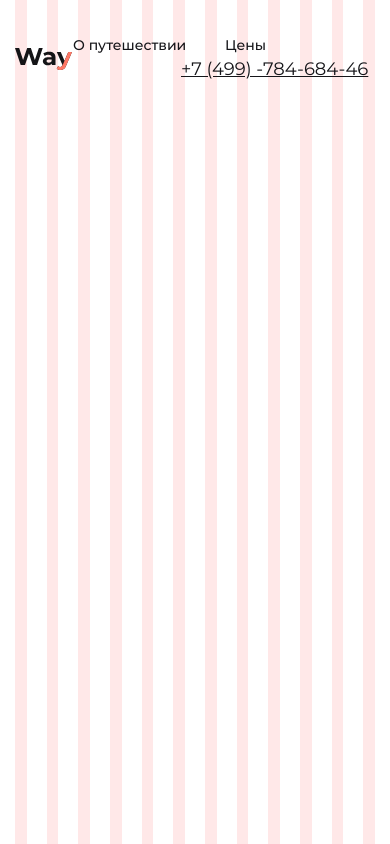
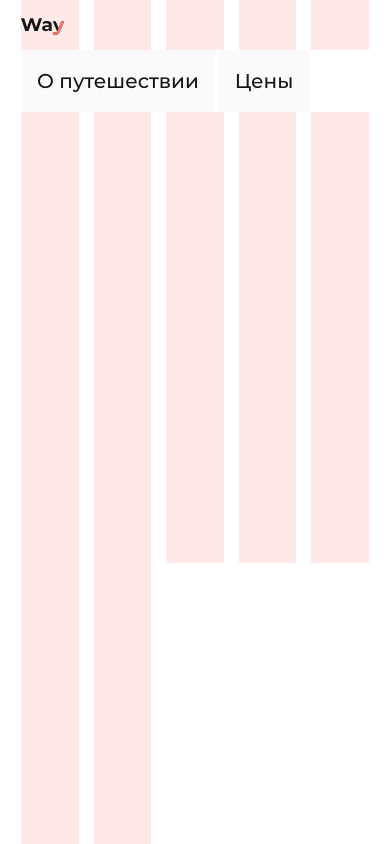
Before and after one commit to AlexZaw/Zawgorodniy_way, a website: page source/index.html in a window 390 px wide. Drawn offline with nearby package versions, Linux system fonts and the light colour scheme; files that its build step writes are made by us from their sources.

Commit message:
feat: add adaptive to header

```diff
--- a/source/index.html
+++ b/source/index.html
@@ -8,7 +8,7 @@
   <link rel="stylesheet" href="./css/style.min.css">
 </head>
 
-<body class="page__body">
+<body class="page__body no-js">
   <div class="page-pixel"></div>
   <div class="page-grid">
     <div class="page-grid__col"></div>
@@ -25,20 +25,22 @@
     <div class="page-grid__col"></div>
   </div>
   <header class="page-header">
-    <div class="page__container">
+    <div class="page__container page__container--header">
       <div class="page-header__wrapper">
-        <span class="logo">
-          <a><img src="./img/logo.svg" alt="Way logo"></a>
-        </span>
-        <nav class="main-nav">
-          <a class="main-nav__link" href="#">О путешествии</a>
-          <a class="main-nav__link" href="#">Цены</a>
-          <a class="main-nav__link main-nav__link--phone icon"
-          href="tel:+749978468446">+7 (499)&nbsp;-784-684-46</a>
+          <a class="logo"><img src="./img/logo.svg" alt="Way logo" width="57" height="22"></a>
+          <button class="main-nav__control main-nav__control--hidden icon" type="button" hidden></button>
+          <nav class="main-nav main-nav--closed">
+          <div class="main-nav__links">
+            <a class="main-nav__link main-nav__link--arrow icon" href="#">О путешествии</a>
+            <a class="main-nav__link main-nav__link--arrow icon" href="#">Цены</a>
+            <a class="main-nav__link main-nav__link--phone icon"
+            href="tel:+749978468446">+7&nbsp;(499)&nbsp;-784-684-46</a>
+          </div>
         </nav>
       </div>
     </div>
   </header>
+  <script src="./js/scripts.min.js"></script>
 </body>
 
 </html>
--- a/source/sass/blocks/icon.scss
+++ b/source/sass/blocks/icon.scss
@@ -11,4 +11,5 @@
   mask-position: center;
   mask-repeat: no-repeat;
   background-color: var(--icon-color);
+  transition: background-color 0.1s;
 }
--- /dev/null
+++ b/source/sass/blocks/logo.scss
@@ -0,0 +1,10 @@
+.logo img {
+  width: 57px;
+  height: 22px;
+  vertical-align: middle;
+
+  @media (max-width: 1023px) {
+    width: 44px;
+    height: 17px;
+  }
+}
--- a/source/sass/blocks/main-nav.scss
+++ b/source/sass/blocks/main-nav.scss
@@ -1,9 +1,74 @@
 .main-nav {
+  justify-self: end;
   font-size: 14px;
   font-weight: 500;
+  background-color: var(--bg-basic);
+
+  @media (max-width: 1023px) {
+    position: absolute;
+    background-color: var(--bg-basic);
+    top: 100%;
+    display: grid;
+    align-content: start;
+    max-width: 320px;
+    width: 100%;
+    min-height: 568px;
+
+    &--closed {
+      display: none;
+    }
+  }
+}
+
+.main-nav__control {
+  position: relative;
+  width: 72px;
+  height: 50px;
+  padding: 0;
+  border: none;
+  background-color: var(--bg-button);
+
+  &--hidden {
+    visibility: hidden;
+  }
+
+  &::before {
+    transform: translate(-50%, -50%);
+    width: 28px;
+    height: 15px;
+    --icon-color: var(--bg-basic);
+    mask-image: url("../../img/stack.svg#menu");
+  }
+
+  &--close {
+    background-color: var(--bg-basic);
+
+    &::before {
+      --icon-color: var(--c-text-secondary);
+      mask-image: url("../../img/stack.svg#close-menu");
+    }
+  }
+
+  @media (max-width: 1023px) {
+    display: initial;
+    justify-self: end;
+  }
+
+  @media (max-width: 320px) {
+    width: 50px;
+    height: 50px;
+  }
+}
+
+.main-nav__links {
+  @media (max-width: 1023px) {
+    display: grid;
+    row-gap: 30px;
+  }
 }
 
 .main-nav__link {
+  box-sizing: border-box;
   text-decoration: none;
   color: var(--c-text-secondary);
   transition: color 0.1s;
@@ -12,8 +77,35 @@
     margin-left: 35px;
   }
 
-  &:hover {
+  &:hover,
+  &:focus {
     color: var(--c-text-hover);
+  }
+
+  @media (max-width: 1023px) {
+    padding: 17px 16px;
+    font-size: 20px;
+    line-height: 140%;
+    background-color: var(--bg-nav-link);
+
+    &:not(:first-child) {
+      margin-left: 0;
+    }
+
+    &--arrow {
+      &:hover::before,
+      &:focus::before {
+        --icon-color: currentColor;
+      }
+
+      &::before {
+        right: 25px;
+        width: 7px;
+        height: 12px;
+        --icon-color: var(--c-text-primary);
+        mask-image: url("../../img/stack.svg#arrow-gt");
+      }
+    }
   }
 
   &--phone {
@@ -29,9 +121,33 @@
       --icon-color: currentColor;
       mask-image: url("../../img/stack.svg#phone");
     }
+
+    @media (max-width: 1023px) {
+      display: none;
+    }
   }
 }
 
 .main-nav__link + .main-nav__link--phone {
   margin-left: 108px;
 }
+
+.no-js .main-nav {
+  @media (max-width: 1023px) {
+    position: static;
+    display: initial;
+    grid-column: 1 / -1;
+    max-width: 100%;
+    min-height: auto;
+  }
+}
+
+.no-js .main-nav__links {
+  @media (max-width: 1023px) {
+    display: block;
+  }
+}
+
+.no-js .main-nav__link:not(.main-nav__link--phone) {
+  display: inline-block;
+}
--- a/source/sass/blocks/page-header.scss
+++ b/source/sass/blocks/page-header.scss
@@ -1,10 +1,20 @@
 .page-header {
   padding-top: 36px;
   padding-bottom: 32px;
+
+  @media (max-width: 1023px) {
+    padding-top: 0;
+    padding-bottom: 0;
+  }
 }
 
 .page-header__wrapper {
-  display: flex;
-  justify-content: space-between;
+  display: grid;
+  grid-template-columns: max-content 1fr;
   align-items: center;
+
+  @media (max-width: 1023px) {
+    position: relative;
+    align-items: center;
+  }
 }
--- a/source/sass/blocks/page.scss
+++ b/source/sass/blocks/page.scss
@@ -13,6 +13,12 @@
   right: 0;
   left: 0;
   bottom: 0;
+
+  @media (max-width: 768px) {
+    grid-template-columns: repeat(5, 1fr);
+    column-gap: 15px;
+    padding: 0 21px;
+  }
 }
 
 .page-grid__col {
@@ -34,7 +40,7 @@
 
 .page__body {
   margin: 0;
-  background: var(--bg-basic);
+  background-color: var(--bg-basic);
   font-family: "Montserrat", "Arial", sans-serif;
   color: var(--c-text-primary);
 }
@@ -44,4 +50,20 @@
   margin: 0 auto;
   padding: 0 15px;
   box-sizing: border-box;
+
+  @media (max-width: 768px) {
+    padding: 0 21px;
+
+    &--header {
+      padding-right: 0;
+    }
+  }
+
+  @media (max-width: 320px) {
+    padding: 0 16px;
+
+    &--header {
+      padding-right: 0;
+    }
+  }
 }
--- a/source/sass/global/variables.scss
+++ b/source/sass/global/variables.scss
@@ -1,5 +1,7 @@
 :root {
   --bg-basic: hsl(0 0% 100%);
+  --bg-nav-link: hsla(345 27% 98% / 1);
+  --bg-button: hsla(7 99% 70% / 1);
   --c-text-primary: hsla(234 18% 21% / 0.7);
   --c-text-secondary: hsla(234 8% 9% / 1);
   --c-text-hover: hsl(7deg 99% 70%);
--- a/source/sass/style.scss
+++ b/source/sass/style.scss
@@ -3,4 +3,5 @@
 @import "./blocks/page.scss";
 @import "./blocks/icon.scss";
 @import "./blocks/page-header.scss";
+@import "./blocks/logo.scss";
 @import "./blocks/main-nav.scss";
```
Also changed, not shown: source/img/icons/arrow-gt.svg (added), source/img/icons/close-menu.svg (added), source/img/icons/menu.svg (added).
